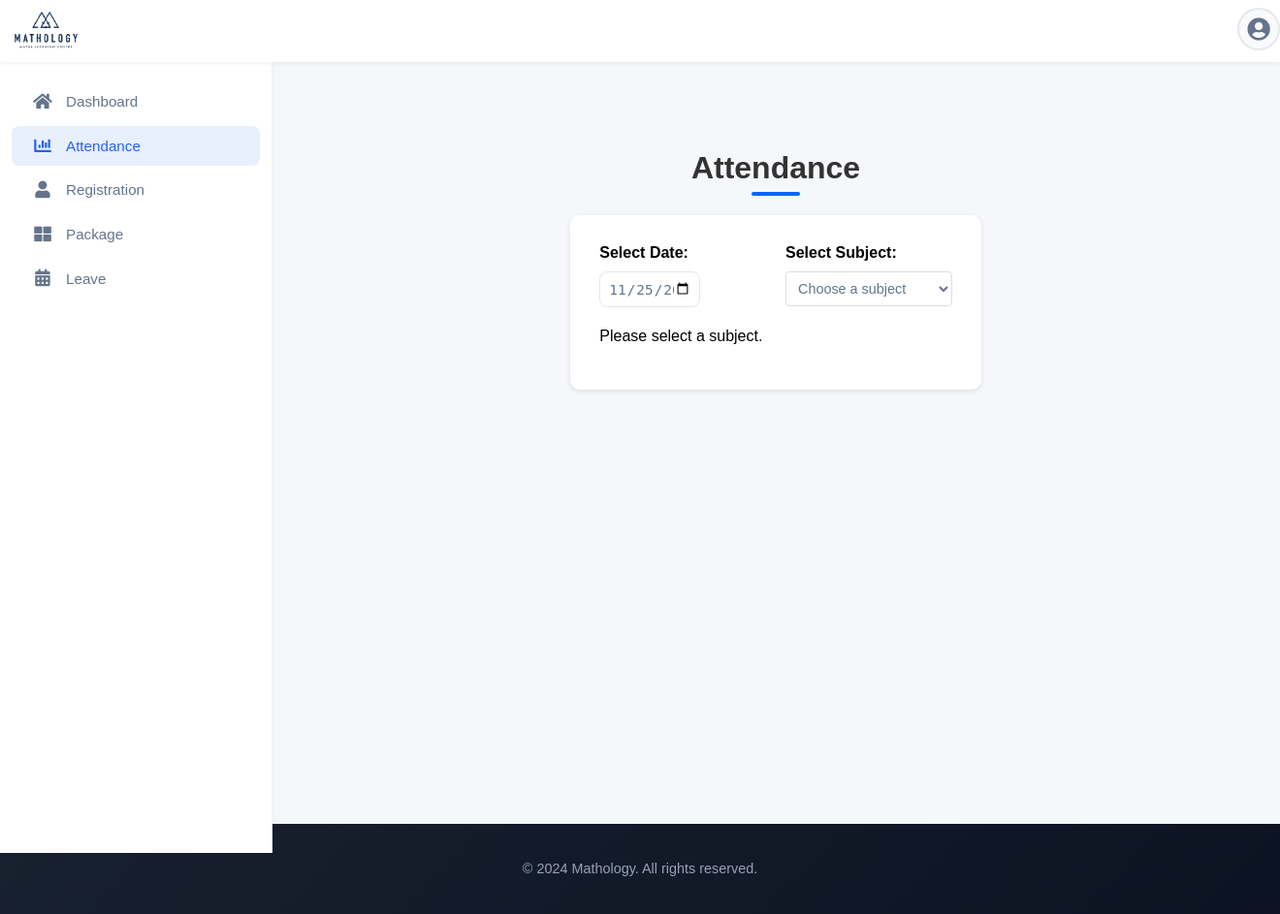
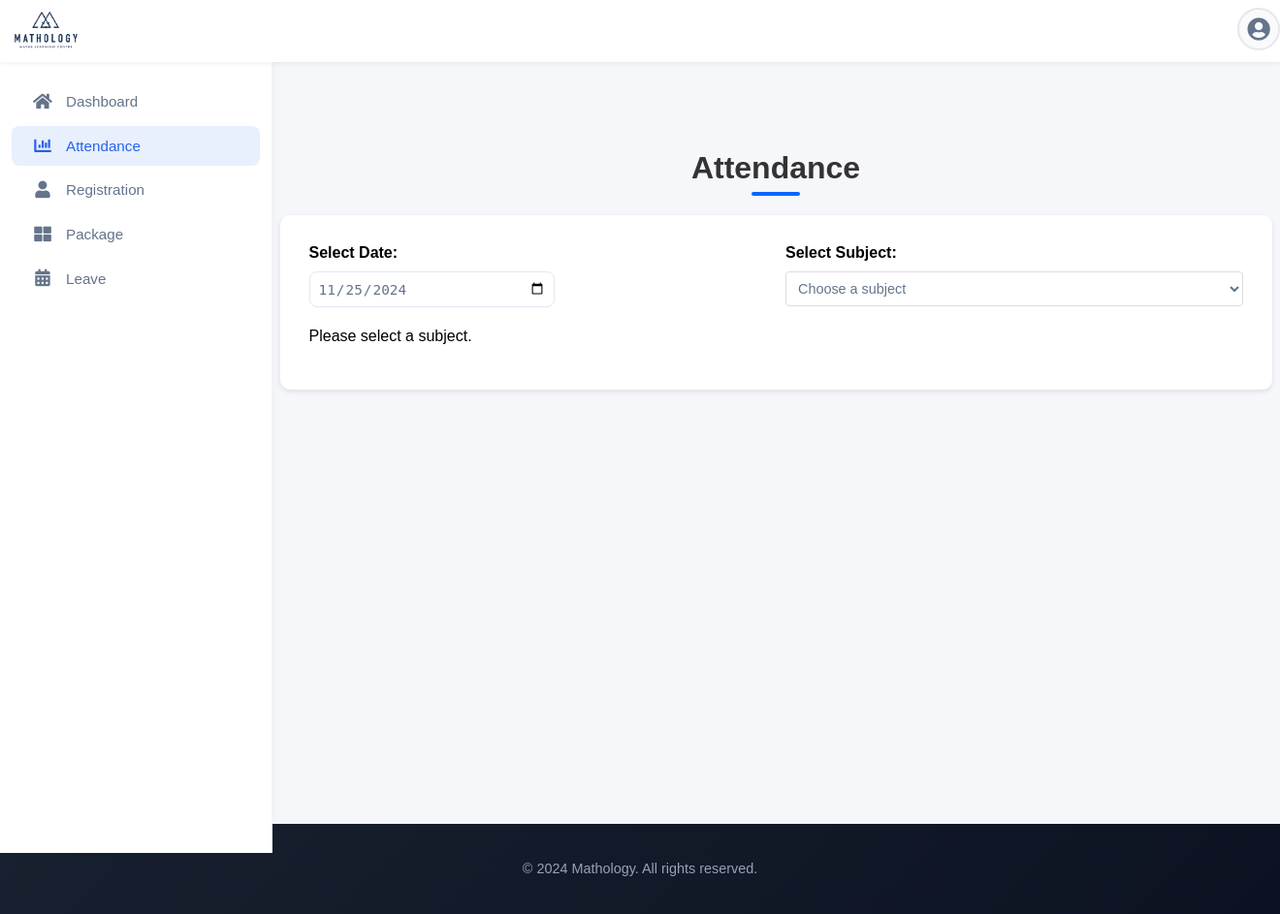
Before and after one commit to TomazFu/Mathology-Attendance-System, a PHP site: page /tcpdf/staff/staff-attendance.php in a window 1320 px wide. Shown: the whole page at 97% size. Run offline with PHP 8.4, Linux system fonts and the light colour scheme; a user stored in the database is signed in; data comes from the database, SQL or seed files in the repository.

Commit message:
Updated some styles to fix layout issues

```diff
--- a/assets/css/staff.css
+++ b/assets/css/staff.css
@@ -277,7 +277,7 @@ button {
 
 /* Staff Attendance page*/
 .attendance-page-container {
-    max-width: 100%;
+    width: 963px;
     padding: 30px;
     background-color: #fff;
     border-radius: 10px;
--- a/staff/staff-dashboard.php
+++ b/staff/staff-dashboard.php
@@ -35,7 +35,7 @@
                     <!-- Attendance Card -->
                     <a href="staff-attendance.php" class="dashboard-link">
                         <div class="attendance-management dashboard-staff-box">
-                            <h3 align="center">Attendance Management</h3>
+                            <h3 style="text-align: center;">Attendance Management</h3>
                             <i style="font-size: 30px;" class="fa fa-clipboard-check"></i>
                         </div>
                     </a>
```
